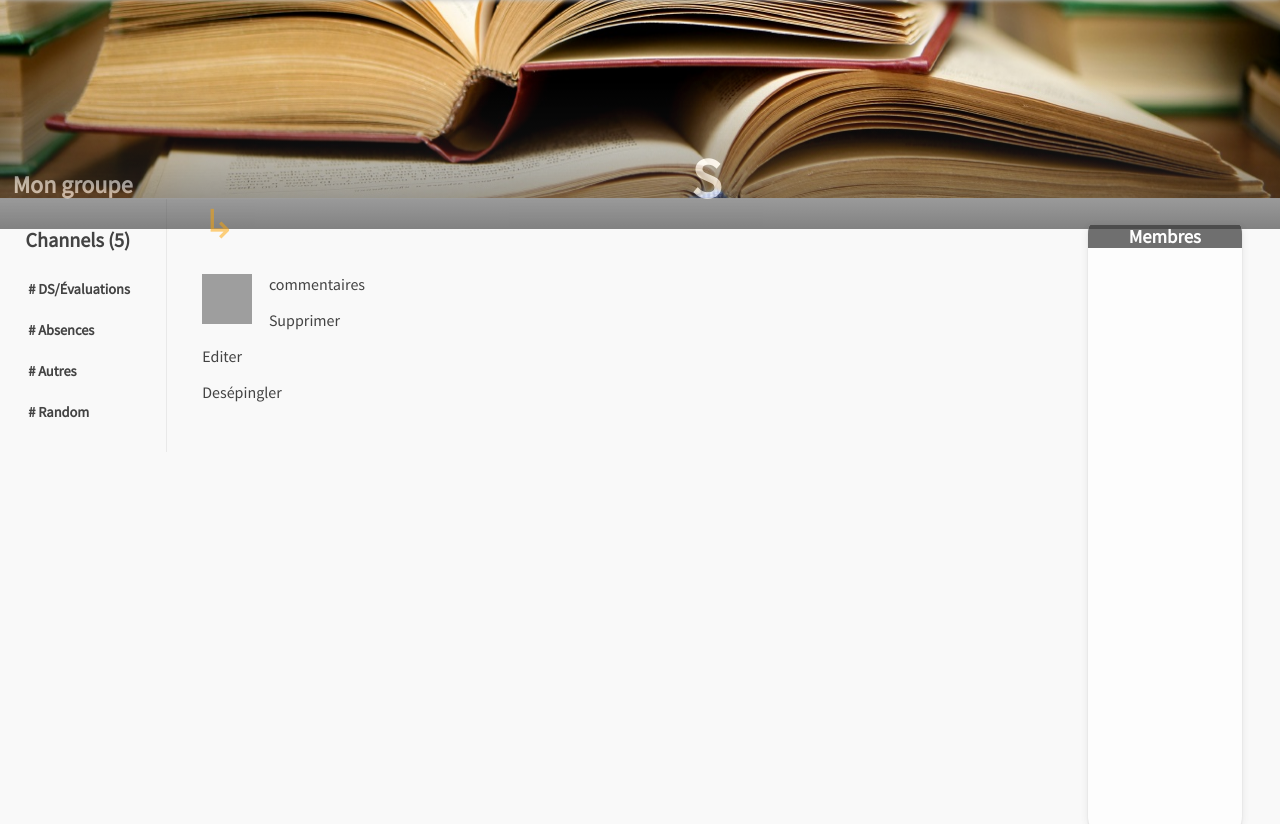
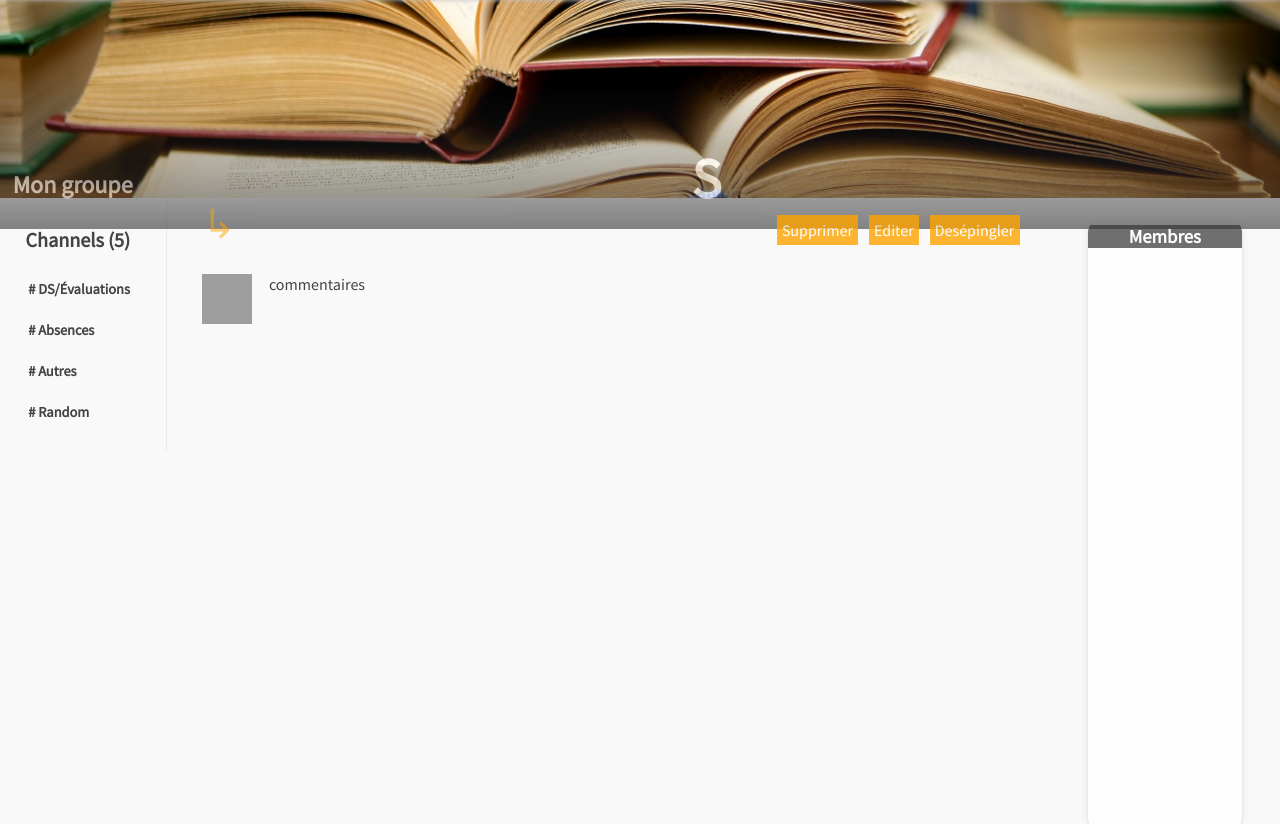
Before and after one commit to AntoninS/H2I, a PHP site: the page made by DATA/Site/Views/groupe/annonce.php in a window 1280 px wide. Shown: the part 81-905 px from the top of the page. Run offline with PHP 8.4, Linux system fonts and the light colour scheme; the template is opened without the code that fills it, so the values that code supplies are empty; some libraries are stand-ins or nearby versions; grey boxes are pictures that could not be loaded.

Commit message:
Positionnement des options d'annonce

```diff
--- a/DATA/Site/Views/groupe/annonce.php
+++ b/DATA/Site/Views/groupe/annonce.php
@@ -83,18 +83,11 @@
 								<p class="publish"><input type="submit" id="details" value="Publier"></p>
 							</form>';
 						}
+
+
 						else
 						{
-							echo '<div id="details_annonce">
-							<p class="titre_annonce">'.strtoupper($annonce['nom']).'</p>
-							<p class="type_annonce"><a href="index.php?page=groupe&channel='.$annonce['type'].'" class="type_link_annonce">↳ '.$annonce['type'].'</a></p>
-							<img class="avatar_annonce" src="uploads/avatar/'.$annonce['avatar'].'" alt="Avatar">
-							<p class="auteur_annonce"><a href="index.php?page=monCompte&compte='.$annonce['auteurID'].'">'.$annonce['prenomAuteur'].' '.$annonce['nomAuteur'].'</a></p>
-							<p class="date_annonce">'.$annonce['dateAnnonce'].'</p>
-							<p class="contenu_annonce">'.$annonce['message'].'</p>
-							<p class="comments_annonce"><a href="index.php?page=groupe&actionGroupe=commentaires&ida='.$annonce['annonceID'].'">'.$annonce['nbComment'].' commentaires</a></p>
-
-							<div id="options">';
+							echo '<div id="options">';
 
 								if($annonce['auteurID']==$utilisateurID || $groupe['responsable']==$utilisateurID)
 								{
@@ -111,7 +104,19 @@
 								{
 									echo '<p><a href="index.php?page=groupe&actionGroupe=desepingler&ida='.$annonce['annonceID'].'" id="delete">Desépingler</a></p>';
 								}
-								echo '</div>';
+
+							echo '</div>
+
+							<div id="details_annonce">
+							<p class="titre_annonce">'.strtoupper($annonce['nom']).'</p>
+							<p class="type_annonce"><a href="index.php?page=groupe&channel='.$annonce['type'].'" class="type_link_annonce">↳ '.$annonce['type'].'</a></p>
+							<img class="avatar_annonce" src="uploads/avatar/'.$annonce['avatar'].'" alt="Avatar">
+							<p class="auteur_annonce"><a href="index.php?page=monCompte&compte='.$annonce['auteurID'].'">'.$annonce['prenomAuteur'].' '.$annonce['nomAuteur'].'</a></p>
+							<p class="date_annonce">'.$annonce['dateAnnonce'].'</p>
+							<p class="contenu_annonce">'.$annonce['message'].'</p>
+							<p class="comments_annonce"><a href="index.php?page=groupe&actionGroupe=commentaires&ida='.$annonce['annonceID'].'">'.$annonce['nbComment'].' commentaires</a></p>';
+
+
 						}
 
 					echo '</div>
--- a/DATA/Site/Views/groupe/groupe.php
+++ b/DATA/Site/Views/groupe/groupe.php
@@ -137,7 +137,7 @@
 									<p class="date">'.$ligne['dateAnnonce'].'</p>
 									<p class="contenu">'.substr($ligne['message'],0,150).' [...]</p>
 									<p class="publish"><button id="details"><a href="index.php?page=groupe&actionGroupe=annonce&ida='.$ligne['annonceID'].'">Voir détails</a></button></p>
-									<p class="comments"><a href="index.php?page=groupe&actionGroupe=commentaires&ida='.$ligne['annonceID'].'">'.$ligne['nbComment'].' commentaires</a></p>
+									<p class="comments"><a href="index.php?page=groupe&actionGroupe=annonce&ida='.$ligne['annonceID'].'#comments">'.$ligne['nbComment'].' commentaires</a></p>
 
 								</li>';
 
--- a/DATA/Site/index.php
+++ b/DATA/Site/index.php
@@ -1083,10 +1083,6 @@ if(isset($_SESSION ['Login']) && is_null($_SESSION['CodeValidation'])) //si un u
 			 				header('Location: index.php?page=groupe&actionGroupe=annonce&ida='.$annonceID);
 			 			}
 			 		}
-			 		elseif($_GET['actionGroupe']=="commentaires")
-			 		{
-
-			 		}
 			 	}
 			 	else //Sinon on affiche la page d'annonces avec le channel correspondant
 			 	{
--- a/DATA/Site/style/groupe.css
+++ b/DATA/Site/style/groupe.css
@@ -430,7 +430,28 @@ input[type="submit"]
 	margin-top:1%;
  }
 
- .publish_annonce
+ #options
  {
+ 	float:right;
+ 	width:30%;
+ }
 
+ #options p
+ {
+ 	float:left;
+ 	margin-right:4%;
+ 	background-color:#FFA500;
+ 	padding:2%;
+ 	opacity:0.8;
+ 	transition-duration:0.2s;
  }
+
+ #options p:hover
+ {
+ 	opacity:1;
+ }
+
+  #options a
+  {
+  	color:white;
+  }
```
Also changed, not shown: 1 other file.
